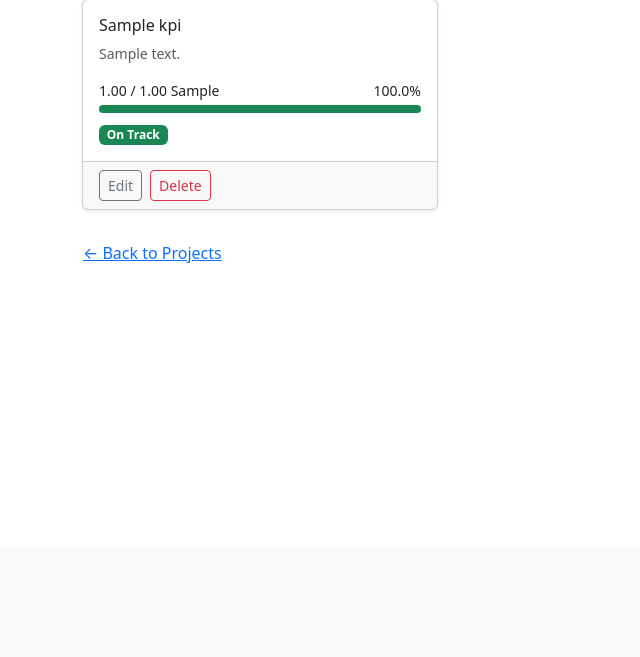
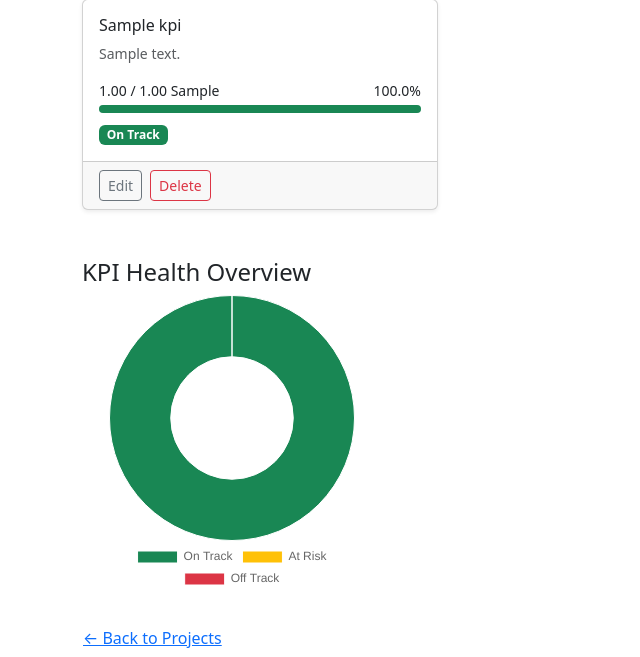
Before and after one commit to Shounak99/KPI_PLATFORM_APP, a Django app: page /projects/1/ in a window 1280 px wide. Shown: the part 253-910 px from the top of the page, without its empty margins (0-640 px from the left). Before the commit the page ends 516 px from the top, so only its background shows below. Run offline with Django 5.2, Linux system fonts and the light colour scheme; a user stored in the database is signed in; tables that the repository leaves empty hold one stand-in row (values such as "Sample post").

Commit message:
Added chart.js for displaying kpi metrics in the form of charts

```diff
--- a/projects/templates/projects/project_detail.html
+++ b/projects/templates/projects/project_detail.html
@@ -66,6 +66,35 @@
   </div>
   {% endfor %}
 </div>
+{% with summary=project.kpi_summary %}
+{% if summary.total > 0 %}
+<div class="mt-5">
+  <h4>KPI Health Overview</h4>
+  <div style="max-width: 300px;">
+    <canvas id="kpiChart"></canvas>
+  </div>
+</div>
+<script>
+  new Chart(document.getElementById('kpiChart'), {
+    type: 'doughnut',
+    data: {
+      labels: ['On Track', 'At Risk', 'Off Track'],
+      datasets: [{
+        data: [{{ summary.on_track }}, {{ summary.at_risk }}, {{ summary.off_track }}],
+        backgroundColor: ['#198754', '#ffc107', '#dc3545'],
+        borderWidth: 1
+      }]
+    },
+    options: {
+      plugins: {
+        legend: { position: 'bottom' }
+      }
+    }
+  });
+</script>
+{% endif %}
+{% endwith %}
+
 
 <a href="{% url 'projects:project_list' %}" class="btn btn-link mt-4 ps-0">← Back to Projects</a>
 {% endblock %}
--- a/templates/base.html
+++ b/templates/base.html
@@ -5,6 +5,7 @@
   <meta name="viewport" content="width=device-width, initial-scale=1">
   <title>{% block title %}KPI Platform{% endblock %}</title>
   <link href="https://cdn.jsdelivr.net/npm/bootstrap@5.3.0/dist/css/bootstrap.min.css" rel="stylesheet">
+   <script src="https://cdn.jsdelivr.net/npm/chart.js"></script>
 </head>
 <body>
   <nav class="navbar navbar-expand-lg navbar-dark bg-dark">
@@ -36,5 +37,7 @@
   </div>
 
   <script src="https://cdn.jsdelivr.net/npm/bootstrap@5.3.0/dist/js/bootstrap.bundle.min.js"></script>
+
+
 </body>
 </html>
```
